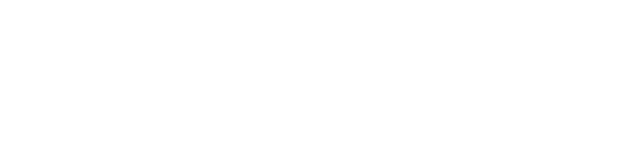
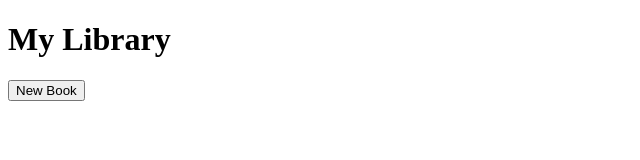
Before and after one commit to Zehnooo/TOP-Library, a plain HTML site: page index.html in a window 1280 px wide. Shown: the whole page, without its empty margins (0-640 px from the left). Drawn offline with Linux system fonts and the light colour scheme.

Commit message:
setup grid for books to be displayed added button to let the user add new books. no function with the button yet.

```diff
--- a/index.html
+++ b/index.html
@@ -3,9 +3,12 @@
 <head>
     <meta charset="UTF-8">
     <title>My Library</title>
+    <link rel="stylesheet" href="styles.css">
 </head>
 <body>
 <div class="container">
+    <h1>My Library</h1>
+    <div><button id="new-book">New Book</button></div>
     <div id="grid"></div>
 </div>
 <script src="index.js"></script>
```
